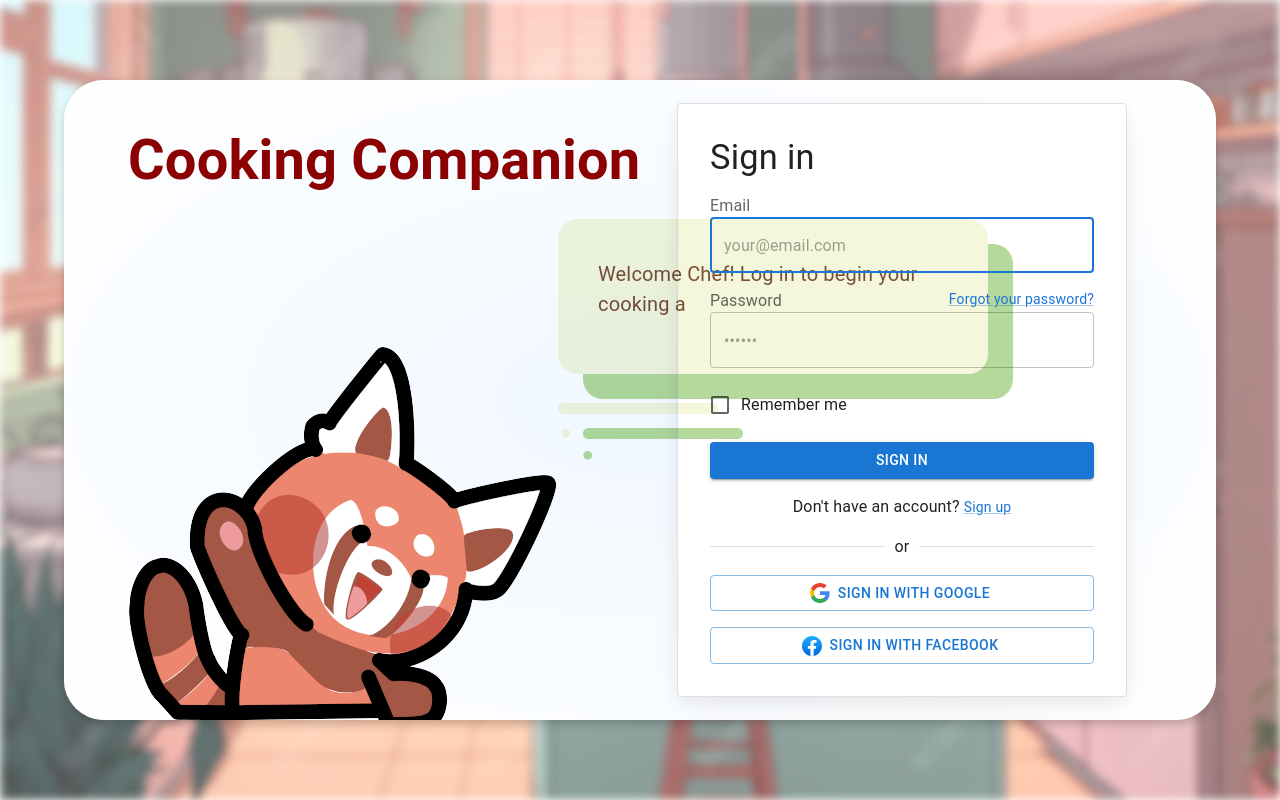
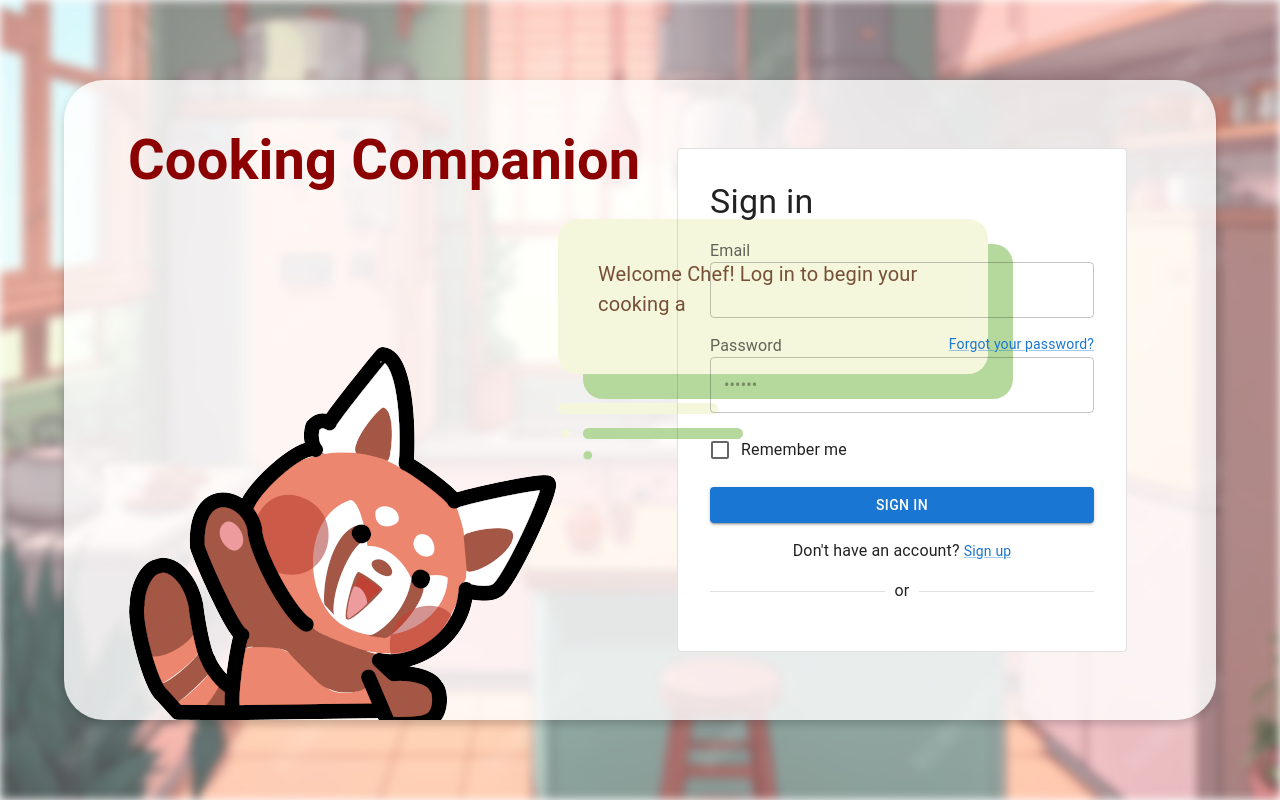
Before and after one commit to 4rcher0116/cooking-companion, a React (Create React App) app: page / in a window 1280 px wide. Built offline with nearby package versions, Linux system fonts and the light colour scheme.

Commit message:
Added countStreak and lastLogin

```diff
--- a/src/components/LoginModules/Signin.tsx
+++ b/src/components/LoginModules/Signin.tsx
@@ -14,7 +14,7 @@ import Typography from '@mui/material/Typography';
 import Stack from '@mui/material/Stack';
 import MuiCard from '@mui/material/Card';
 import { styled } from '@mui/material/styles';
-import { GoogleIcon, FacebookIcon } from '../../assets/CustomIcons';
+import { Snackbar, Alert } from '@mui/material';
 
 const Card = styled(MuiCard)(({ theme }) => ({
   display: 'flex',
@@ -27,37 +27,47 @@ const Card = styled(MuiCard)(({ theme }) => ({
   [theme.breakpoints.up('sm')]: {
     maxWidth: '450px',
   },
-  boxShadow:
-    'hsla(220, 30%, 5%, 0.05) 0px 5px 15px 0px, hsla(220, 25%, 10%, 0.05) 0px 15px 35px -5px',
-  ...theme.applyStyles('dark', {
-    boxShadow:
-      'hsla(220, 30%, 5%, 0.5) 0px 5px 15px 0px, hsla(220, 25%, 10%, 0.08) 0px 15px 35px -5px',
-  }),
 }));
 
 const SignInContainer = styled(Stack)(({ theme }) => ({
   padding: 20,
-  '&::before': {
-    content: '""',
-    display: 'flex',
-    position: 'absolute',
-    zIndex: -1,
-    inset: 0,
-    backgroundImage:
-      'radial-gradient(ellipse at 50% 50%, hsl(210, 100%, 97%), hsl(0, 0%, 100%))',
-    backgroundRepeat: 'no-repeat',
-    ...theme.applyStyles('dark', {
-      backgroundImage:
-        'radial-gradient(at 50% 50%, hsla(210, 100%, 16%, 0.5), hsl(220, 30%, 5%))',
-    }),
-  },
   width: 'min(500px, 50vw)',
 }));
 
 export default function SignIn(props: { disableCustomTheme?: boolean }) {
   const navigate = useNavigate();
+  const [email, setEmail] = React.useState('');
+  const [password, setPassword] = React.useState('');
+  const [errors, setErrors] = React.useState({ email: '', password: '' });
+
+  // Streak State
+  const [streakMessage, setStreakMessage] = React.useState('');
+  const [openSnackbar, setOpenSnackbar] = React.useState(false);
+
+  // Check streak when the page loads or the user logs in
+  const checkStreak = () => {
+    const lastLoginDate = localStorage.getItem('lastLoginDate');
+    const currentDate = new Date().toLocaleDateString();
+    let newStreakMessage = '';
+
+    if (lastLoginDate === currentDate) {
+      // User has logged in today
+      const currentStreak = parseInt(localStorage.getItem('streakCount') || '0');
+      newStreakMessage = `You're continuing your streak of ${currentStreak} day${currentStreak > 1 ? 's' : ''}!`;
+    } else {
+      // First login of the day
+      localStorage.setItem('lastLoginDate', currentDate);
+      const newStreak = parseInt(localStorage.getItem('streakCount') || '0') + 1;
+      localStorage.setItem('streakCount', newStreak.toString());
+      newStreakMessage = `Great job! You've started a streak of ${newStreak} day${newStreak > 1 ? 's' : ''}!`;
+    }
+
+    setStreakMessage(newStreakMessage);
+    setOpenSnackbar(true);
+  };
 
   const handleSignIn = () => {
+    checkStreak();
     navigate('/dashboard');
   };
 
@@ -65,33 +75,17 @@ export default function SignIn(props: { disableCustomTheme?: boolean }) {
     <Box {...props}>
       <CssBaseline enableColorScheme />
       <SignInContainer direction="row" justifyContent="flex-end">
-        <Card variant="outlined" id="Card">
-          <Typography
-            component="h1"
-            variant="h4"
-            sx={{ width: '100%', fontSize: 'clamp(2rem, 10vw, 2.15rem)' }}
-          >
+        <Card variant="outlined">
+          <Typography component="h1" variant="h4">
             Sign in
           </Typography>
-          <Box
-            component="form"
-            noValidate
-            sx={{
-              display: 'flex',
-              flexDirection: 'column',
-              width: '100%',
-              gap: 2,
-            }}
-          >
+          <Box component="form" noValidate sx={{ display: 'flex', flexDirection: 'column', gap: 2 }}>
             <FormControl>
               <FormLabel htmlFor="email">Email</FormLabel>
               <TextField
                 id="email"
                 type="email"
                 name="email"
-                placeholder="your@email.com"
-                autoComplete="email"
-                autoFocus
                 fullWidth
                 variant="outlined"
               />
@@ -108,55 +102,41 @@ export default function SignIn(props: { disableCustomTheme?: boolean }) {
                 placeholder="••••••"
                 type="password"
                 id="password"
-                autoComplete="current-password"
                 fullWidth
                 variant="outlined"
               />
             </FormControl>
-            <FormControlLabel
-              control={<Checkbox value="remember" color="primary" />}
-              label="Remember me"
-            />
-            <Button
-              type="button"
-              fullWidth
-              variant="contained"
-              onClick={handleSignIn}
-            >
+            <FormControlLabel control={<Checkbox value="remember" color="primary" />} label="Remember me" />
+            <Button type="button" fullWidth variant="contained" onClick={handleSignIn}>
               Sign in
             </Button>
             <Typography sx={{ textAlign: 'center' }}>
               Don&apos;t have an account?{' '}
-              <span>
-                <Link href="/material-ui/getting-started/templates/sign-in/" variant="body2">
-                  Sign up
-                </Link>
-              </span>
+              <Link href="/material-ui/getting-started/templates/sign-in/" variant="body2">
+                Sign up
+              </Link>
             </Typography>
           </Box>
           <Divider>or</Divider>
           <Box sx={{ display: 'flex', flexDirection: 'column', gap: 2 }}>
-            <Button
-              type="button"
-              fullWidth
-              variant="outlined"
-              onClick={() => alert('Sign in with Google')}
-              startIcon={<GoogleIcon />}
-            >
-              Sign in with Google
-            </Button>
-            <Button
-              type="button"
-              fullWidth
-              variant="outlined"
-              onClick={() => alert('Sign in with Facebook')}
-              startIcon={<FacebookIcon />}
-            >
-              Sign in with Facebook
-            </Button>
           </Box>
         </Card>
       </SignInContainer>
+
+      {/* Streak Reminder Snackbar */}
+      <Snackbar
+        anchorOrigin={{
+          vertical: 'bottom',
+          horizontal: 'right',
+        }}
+        open={openSnackbar}
+        autoHideDuration={6000}
+        onClose={() => setOpenSnackbar(false)}
+      >
+        <Alert onClose={() => setOpenSnackbar(false)} severity="success" sx={{ width: '100%' }}>
+          {streakMessage}
+        </Alert>
+      </Snackbar>
     </Box>
   );
 }
```
